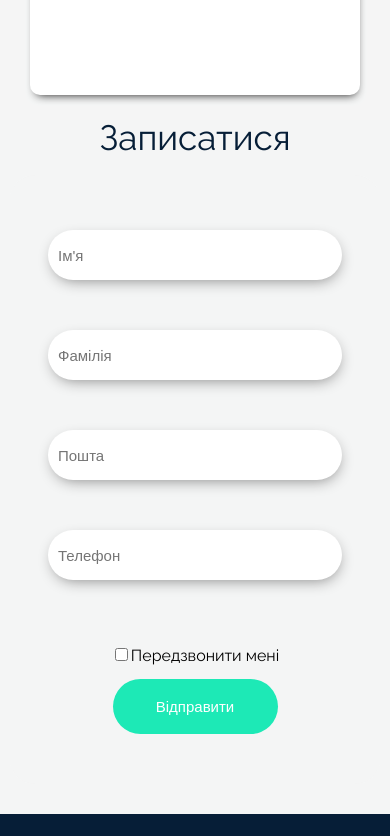
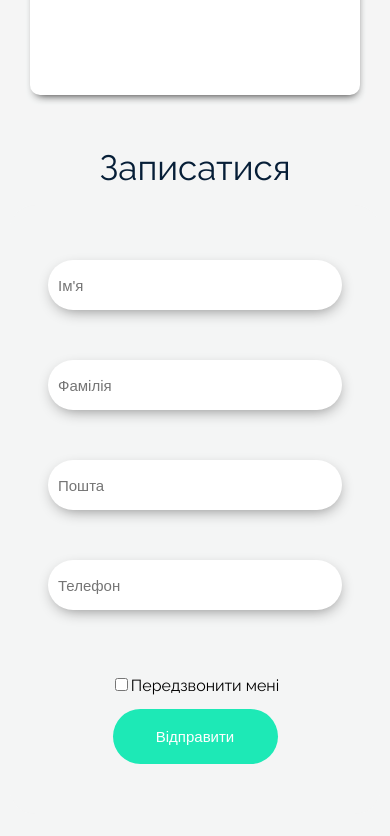
Before and after one commit to 000Admin000/pro-motors.ua, a plain HTML site: page index.html in a window 390 px wide. Shown: the part 4468-5304 px from the top of the page. Drawn offline with Linux system fonts and the light colour scheme.

Commit message:
Update style.css

```diff
--- a/home/css/style.css
+++ b/home/css/style.css
@@ -814,7 +814,7 @@ body {
 		padding: 0 75px 0 75px;
 	}
 	.cont-block-3 {
-	padding: 50px 200px;
+		padding: 50px 200px;
 	}
 }
 @media screen and (max-width: 1023px) {
@@ -832,7 +832,7 @@ body {
 		padding: 0;
 	}
 	.cont-block-3 {
-		padding: 0 10px 30px 10px;
+		padding: 30px 10px 30px 10px;
 	}
 	.header-video {
 		width: 100%;
```
